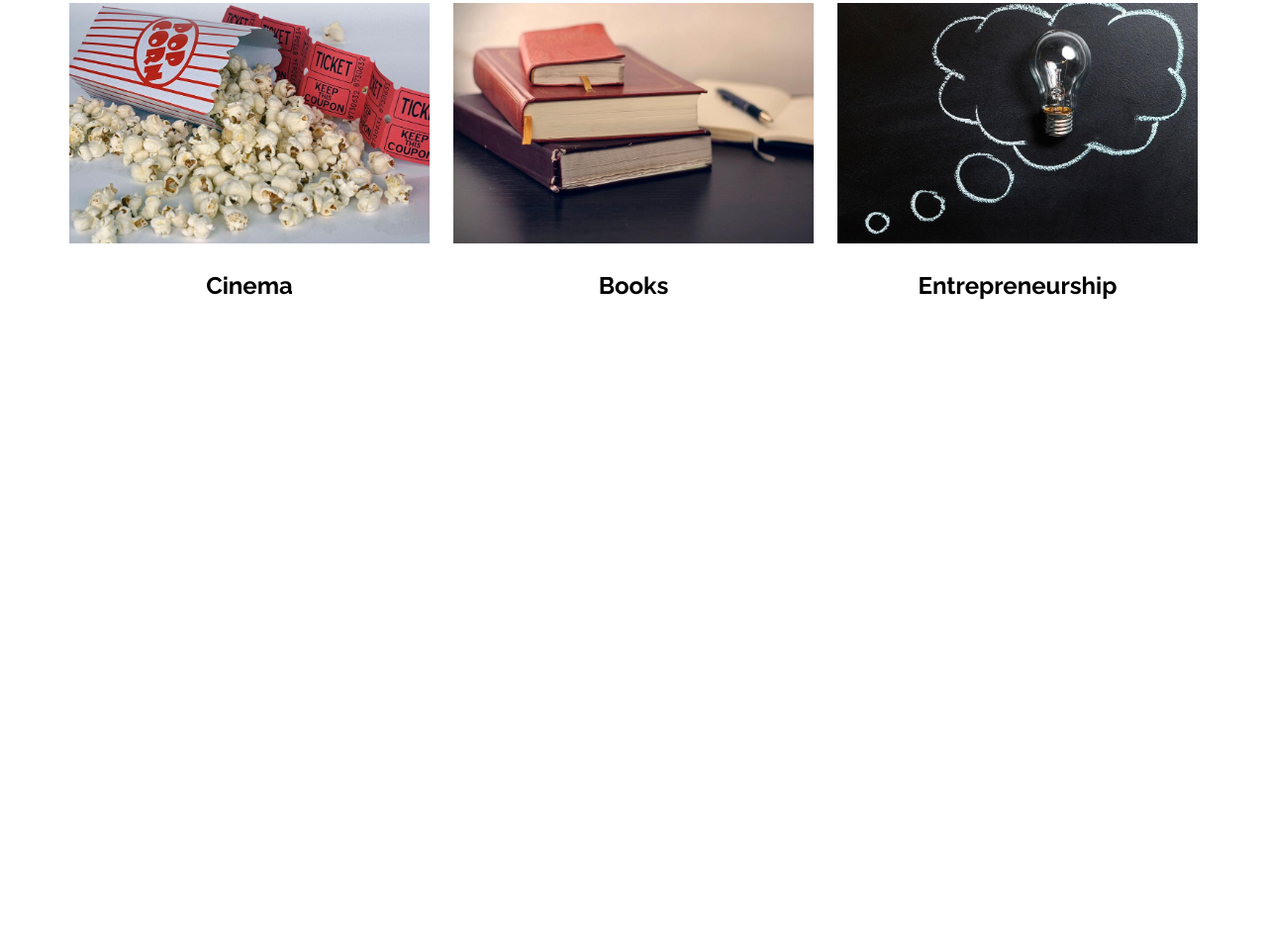
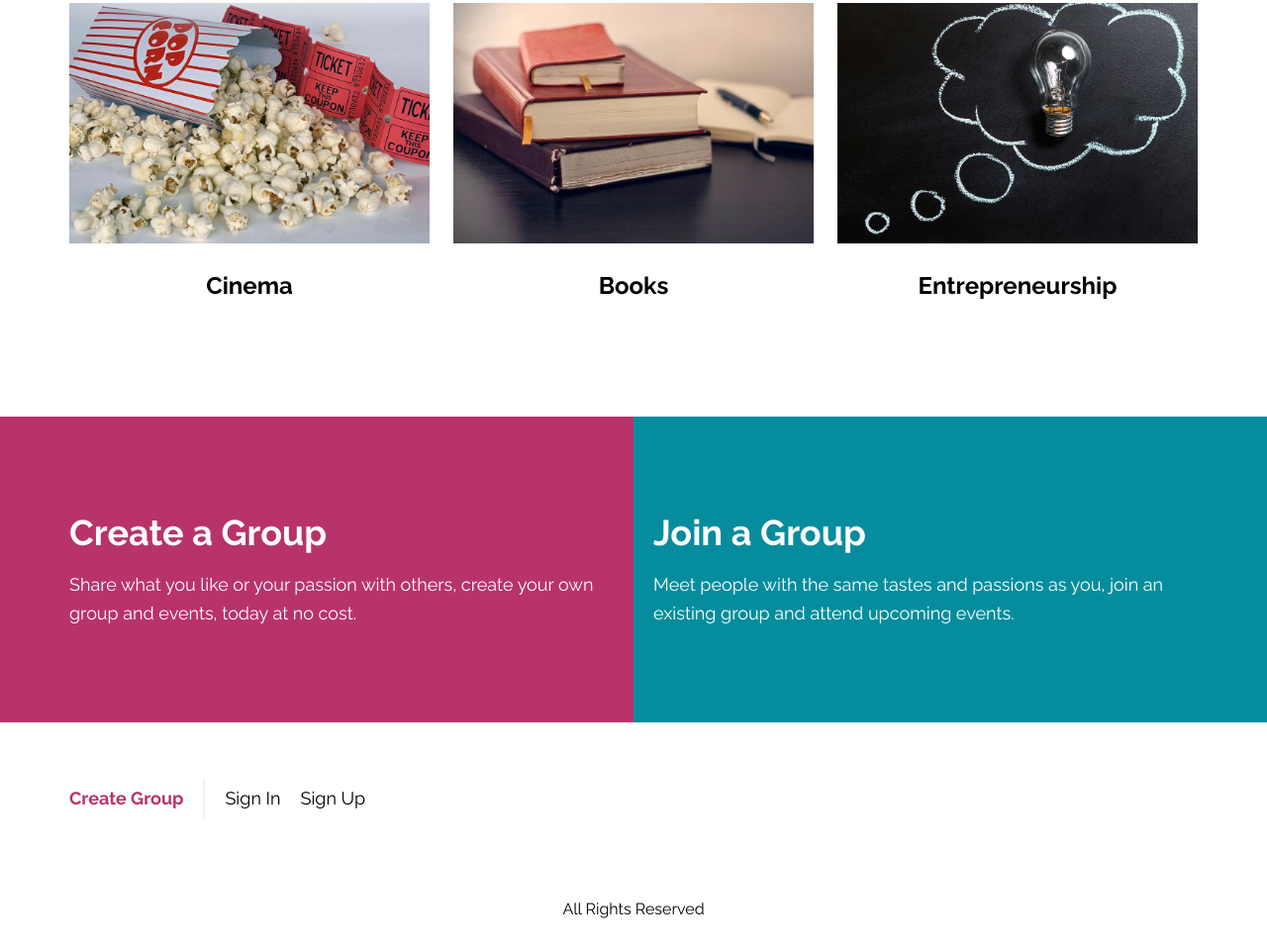
Before and after one commit to enriquesamudio99/eleven-meeti-clon, a website: page index.html in a window 1280 px wide. Shown: the part 3096-4052 px from the top of the page at 99% size. Before the commit the page ends 3517 px from the top, so only its background shows below. Drawn offline with Linux system fonts and the light colour scheme.

Commit message:
Footer done

```diff
--- a/index.html
+++ b/index.html
@@ -174,5 +174,29 @@
             </li>
         </ul>
     </section>
+
+    <section class="groups section">
+        <div class="groups__grid container">
+            <div class="group">
+                <h3 class="group__heading">Create a Group</h3>
+                <p class="group__text">Share what you like or your passion with others, create your own group and events, today at no cost.</p>
+            </div>
+            <div class="group">
+                <h3 class="group__heading">Join a Group</h3>
+                <p class="group__text">Meet people with the same tastes and passions as you, join an existing group and attend upcoming events.</p>
+            </div>
+        </div>
+    </section>
+
+    <footer class="footer container">
+        <nav class="nav">
+            <a href="#" class="nav__link nav__link--create">Create Group</a>
+            <a href="#" class="nav__link">Sign In</a>
+            <a href="#" class="nav__link">Sign Up</a>
+        </nav>
+
+        <p class="footer__copyright">All Rights Reserved</p>
+    </footer>
+
 </body>
 </html>
--- a/src/scss/app.scss
+++ b/src/scss/app.scss
@@ -1,4 +1,5 @@
 @use "base";
 @use "ui/header";
 @use "ui/content";
+@use "ui/footer";
 @use "utilities";
--- /dev/null
+++ b/src/scss/ui/content/_groups.scss
@@ -0,0 +1,35 @@
+@use "base/variables" as v;
+@use "base/mixins" as m;
+
+.groups {
+    background-image: linear-gradient(to bottom, v.$primary 0%, v.$primary 50%, v.$secondary 50%, v.$secondary 100%);
+    color: v.$white;
+
+    @include m.md {
+        background-image: linear-gradient(to right, v.$primary 0%, v.$primary 50%, v.$secondary 50%, v.$secondary 100%);
+    }
+
+    &__grid {
+        display: grid;
+        grid-template-rows: repeat(2,1fr);
+        gap: 2.5rem;
+
+        @include m.md {
+            grid-template-rows: unset;
+            grid-template-columns: repeat(2,1fr);
+            align-items: center;
+        }
+    }
+}
+
+.group {
+
+    &__heading {
+        font-family: v.$mainFont;
+    }
+
+    &__text {
+        margin: 0;
+        font-size: 1.125rem;
+    }
+}
--- a/src/scss/ui/content/_index.scss
+++ b/src/scss/ui/content/_index.scss
@@ -2,3 +2,4 @@
 @forward "search";
 @forward "events";
 @forward "categories";
+@forward "groups";
--- /dev/null
+++ b/src/scss/ui/footer/_footer.scss
@@ -0,0 +1,11 @@
+@use "base/variables" as v;
+
+.footer {
+    padding-top: v.$gutter;
+
+    &__copyright {
+        margin: v.$gutter 0 0;
+        padding: 1.5rem 0;
+        text-align: center;
+    }
+}
--- /dev/null
+++ b/src/scss/ui/footer/_index.scss
@@ -0,0 +1 @@
+@forward "footer";
```
Also changed, not shown: build/css/app.css, 1 other file.
